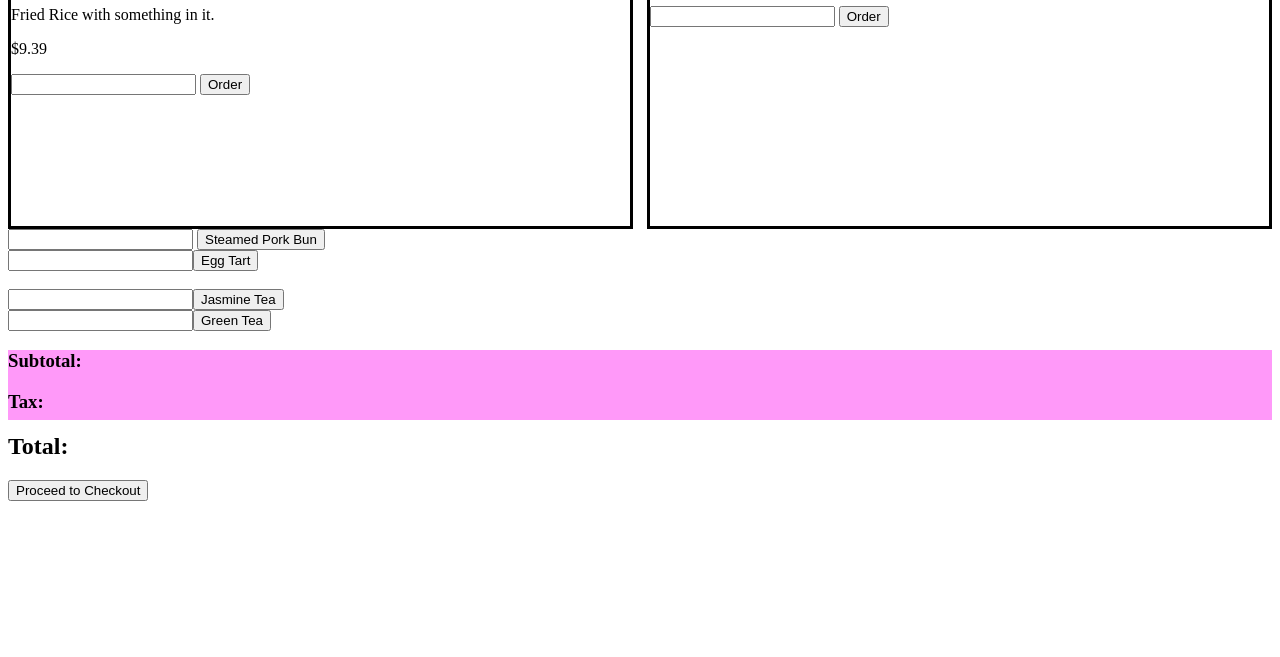
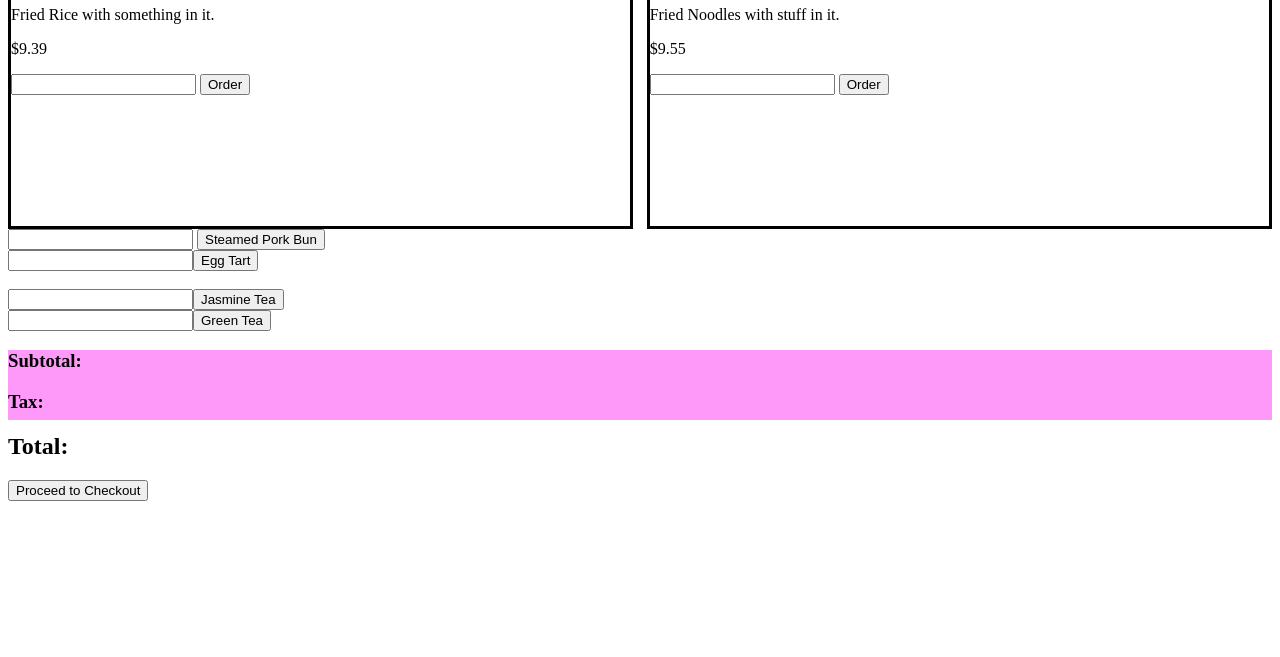
Before and after one commit to loellelam/Restaurant-Project, a plain HTML site: page index.html in a window 1280 px wide. Shown: the part 143-800 px from the top of the page. Drawn offline with Linux system fonts and the light colour scheme.

Commit message:
Add files via upload

```diff
--- a/index.html
+++ b/index.html
@@ -39,8 +39,8 @@
     </div>
     <div id="divTwo">
       <h1 id="nameTwo"></h1>
-      <p id="descripOne"></p>
-      <p id="priceOne"></p>
+      <p id="descripTwo"></p>
+      <p id="priceTwo"></p>
       <input type="number" min="0" id="inputTwo">
       <button id="buyTwo">Order</button>
     </div>
```
